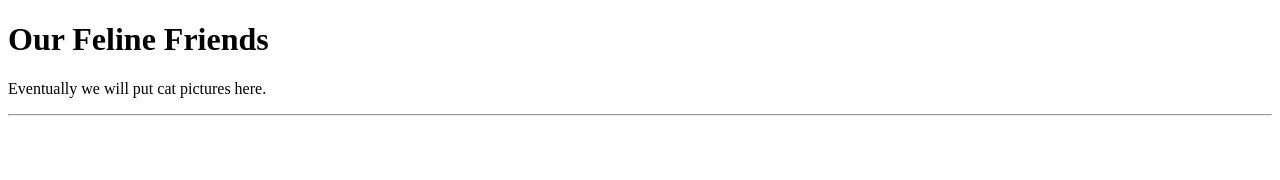
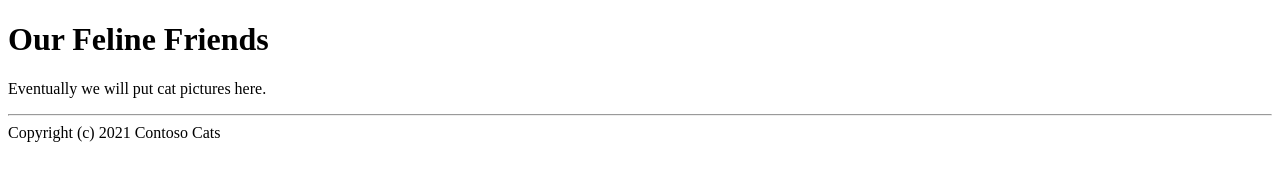
Before and after one commit to MiaDuffy/Cats, a plain HTML site: page index.html in a window 1280 px wide. Drawn offline with Linux system fonts and the light colour scheme.

Commit message:
added footer

```diff
--- a/index.html
+++ b/index.html
@@ -8,6 +8,6 @@
     <body>
         <h1>Our Feline Friends</h1>
         <p>Eventually we will put cat pictures here.</p>
-        <hr>
+        <footer><hr>Copyright (c) 2021 Contoso Cats</footer>
     </body>
 </html>
```
